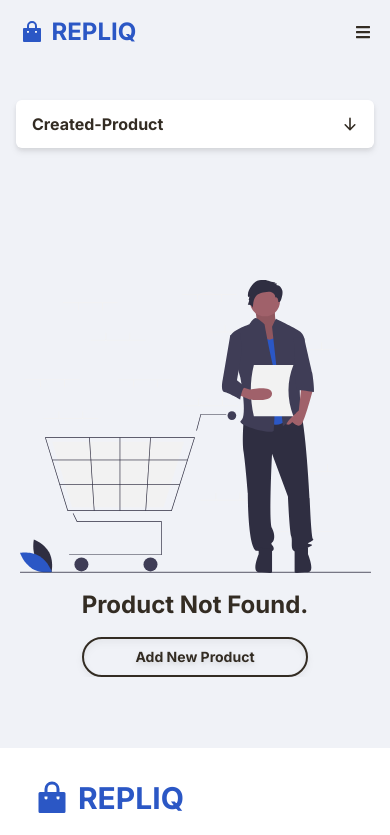
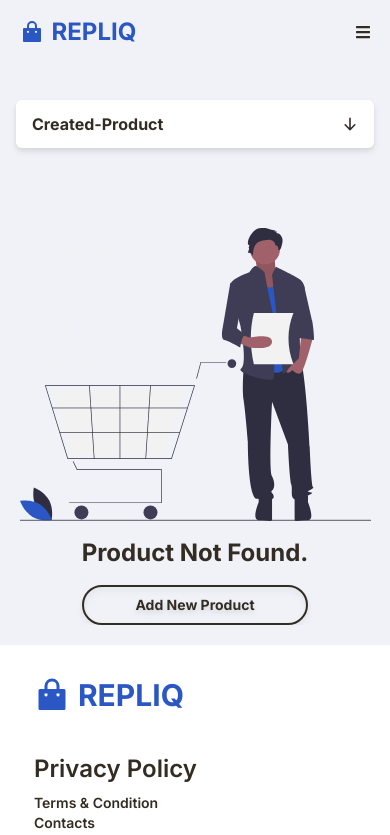
Before and after one commit to imtowhidulislam/repliqdemoporject, a Next.js app: page /dashboard/created-product in a window 390 px wide. Shown: the top 835 px of the page. Built offline with nearby package versions, Linux system fonts and the light colour scheme.

Commit message:
created-product in dashboard gets an updated related to ui

```diff
--- a/src/app/dashboard/created-product/page.jsx
+++ b/src/app/dashboard/created-product/page.jsx
@@ -11,7 +11,7 @@ const NewProduct = () => {
   const [newProduct] = product;
   return (
     <>
-      <div className="z-10 grid gap-2 mt-10 overflow-hidden min-h-custom-min-h grid-cols-productLayout place-items-center md:mt-0 md:place-items-start">
+      <div className="z-10 grid gap-2 mt-10 overflow-hidden md:min-h-custom-min-h grid-cols-productLayout place-items-center md:mt-0 md:place-items-start">
         {newProduct.length > 0 ? (
           newProduct.map((product) => {
             const { userId: id, title, desc, category, price, file } = product;
```
